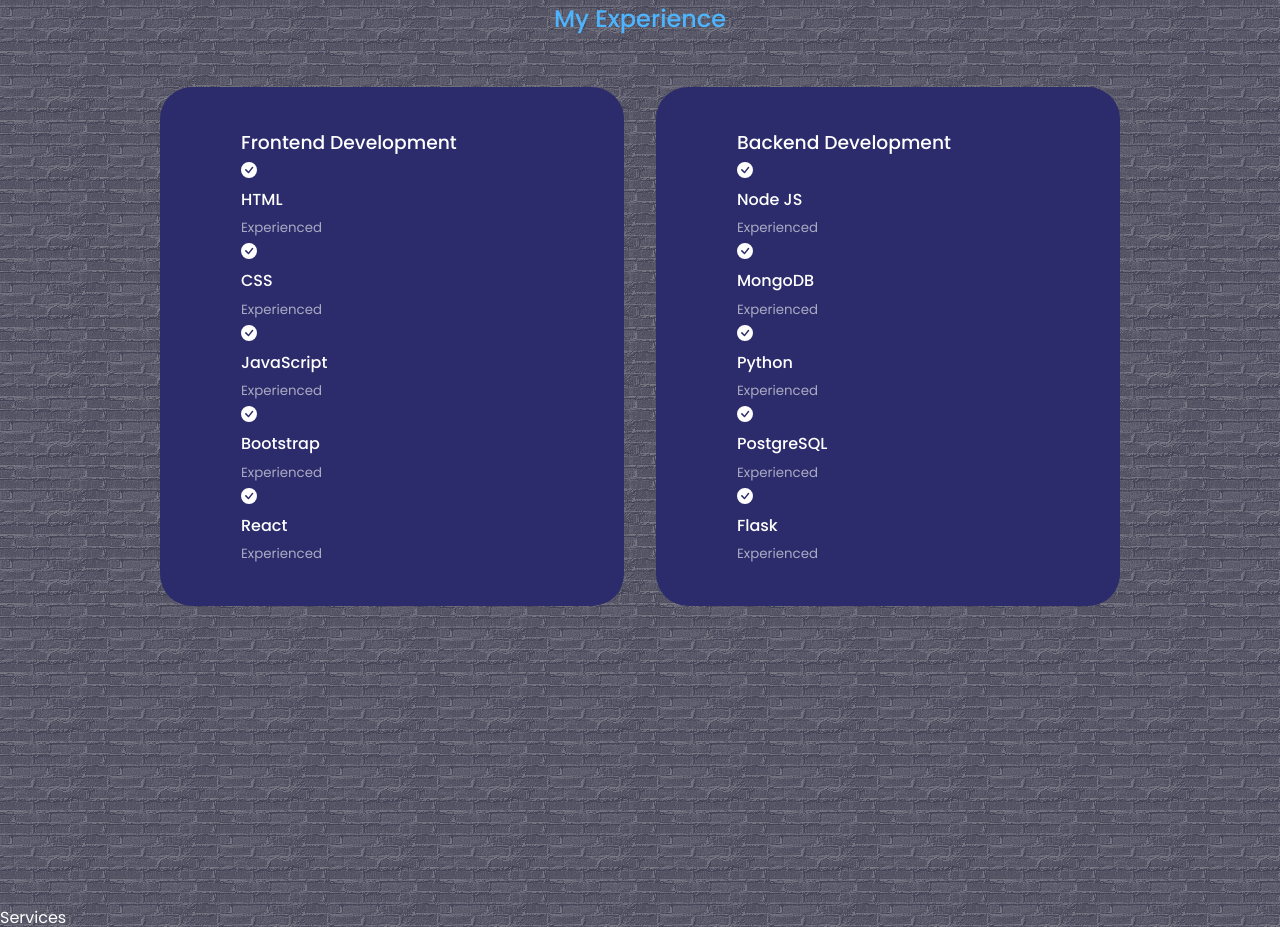
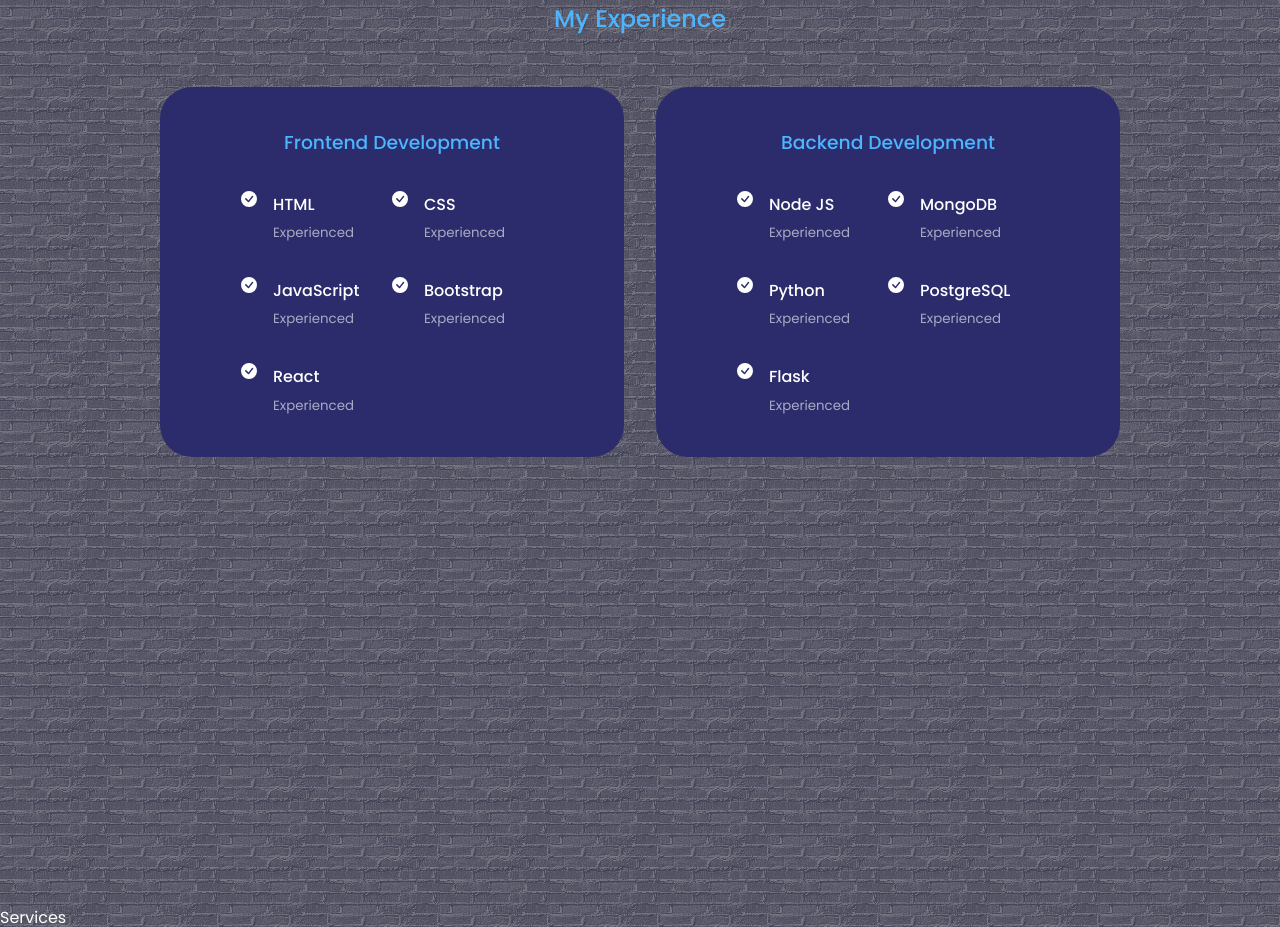
Before and after one commit to dinevtomislav/Portfolio, a React (Create React App) app in the folder react-portfolio-website/: page / in a window 1280 px wide. Shown: the part 1880-2807 px from the top of the page. Built offline with nearby package versions, Linux system fonts and the light colour scheme.

Commit message:
fixes on experience

```diff
--- a/react-portfolio-website/src/components/experience/Experience.jsx
+++ b/react-portfolio-website/src/components/experience/Experience.jsx
@@ -14,28 +14,33 @@
         <div className='experience__content'>
         <article className='experience__details'>
         <BsCheckCircleFill />
-        <h4>HTML</h4>
+        <div><h4>HTML</h4>
         <small className='text-light'>Experienced</small>
+        </div>
         </article>
         <article className='experience__details'>
         <BsCheckCircleFill />
-        <h4>CSS</h4>
+        <div><h4>CSS</h4>
         <small className='text-light'>Experienced</small>
+        </div>
         </article>
         <article className='experience__details'>
         <BsCheckCircleFill />
-        <h4>JavaScript</h4>
+        <div><h4>JavaScript</h4>
         <small className='text-light'>Experienced</small>
+        </div>
         </article>
         <article className='experience__details'>
         <BsCheckCircleFill />
-        <h4>Bootstrap</h4>
+        <div><h4>Bootstrap</h4>
         <small className='text-light'>Experienced</small>
+        </div>
         </article>
         <article className='experience__details'>
         <BsCheckCircleFill />
-        <h4>React</h4>
+        <div><h4>React</h4>
         <small className='text-light'>Experienced</small>
+        </div>
         </article>
         </div>
         </div>
@@ -44,28 +49,33 @@
         <div className='experience__content'>
         <article className='experience__details'>
         <BsCheckCircleFill />
-        <h4>Node JS</h4>
+        <div><h4>Node JS</h4>
         <small className='text-light'>Experienced</small>
+        </div>
         </article>
         <article className='experience__details'>
         <BsCheckCircleFill />
-        <h4>MongoDB</h4>
+        <div><h4>MongoDB</h4>
         <small className='text-light'>Experienced</small>
+        </div>
         </article>
         <article className='experience__details'>
         <BsCheckCircleFill />
-        <h4>Python</h4>
+        <div><h4>Python</h4>
         <small className='text-light'>Experienced</small>
+        </div>
         </article>
         <article className='experience__details'>
         <BsCheckCircleFill />
-        <h4>PostgreSQL</h4>
+        <div><h4>PostgreSQL</h4>
         <small className='text-light'>Experienced</small>
+        </div>
         </article>
         <article className='experience__details'>
         <BsCheckCircleFill />
-        <h4>Flask</h4>
+        <div><h4>Flask</h4>
         <small className='text-light'>Experienced</small>
+        </div>
         </article>
         </div>
         </div>
--- a/react-portfolio-website/src/components/experience/experience.css
+++ b/react-portfolio-website/src/components/experience/experience.css
@@ -9,4 +9,28 @@
     padding: 2.4rem 5rem;
     border-radius: 2rem;
     border: 1px solid transparent;
+    transition: var(--transition);
 }
+
+.experience__container > div:hover {
+    background: transparent;
+    border-color: var(--color-primary-variant);
+    cursor: default;
+}
+
+.experience__container > div h3 {
+    text-align: center;
+    margin-bottom: 2rem;
+    color: var(--color-primary);
+}
+
+.experience__content {
+    display: grid;
+    grid-template-columns: 1fr 1fr;
+    row-gap: 2rem;
+}
+
+.experience__details {
+    display: flex;
+    gap: 1rem;
+}
```
